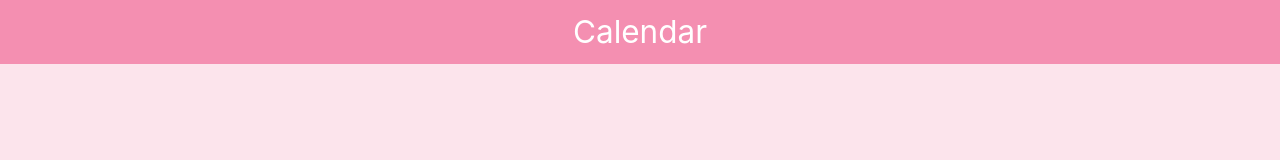
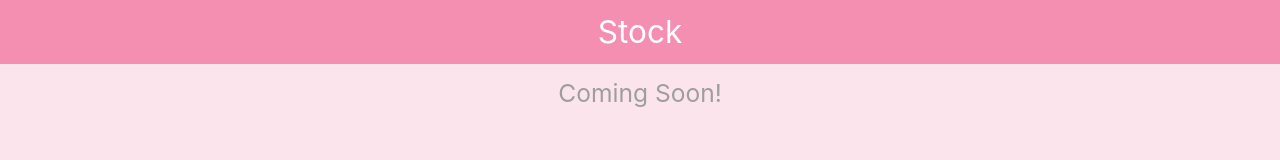
Before and after one commit to BjarniGod/Assignment2, a website: page pages/stock.html in a window 1280 px wide. Drawn offline with Linux system fonts and the light colour scheme.

Commit message:
updating pages

```diff
--- a/pages/stock.html
+++ b/pages/stock.html
@@ -17,7 +17,7 @@
 
     <!-- SIDENAV -->
     <nav class="z-depth-0 pink lighten-3 white-text">
-            <a href="#" class="brand-logo" id="page-title">Calendar</a>
+            <a href="#" class="brand-logo" id="page-title">Stock</a>
             <a href="#" class="sidenav-trigger" data-target="side-menu" id="menu-button">
                 <i class="material-icons sidenav-trigger" data-target="side-menu">menu</i>
             </a>
@@ -32,6 +32,11 @@
 
     </ul>
 
+    <!-- MESSAGE -->
+    <div class="container grey-text center">
+        <h5>Coming Soon!</h5>
+    </div>
+
     <script src="/js/app.js"></script>
     <script src="/js/ui.js"></script>
 
```
Also changed, not shown: pages/calendar.html (+5 -0 lines), pages/fallback.html (+1 -1 lines), pages/houses.html (+6 -1 lines).
